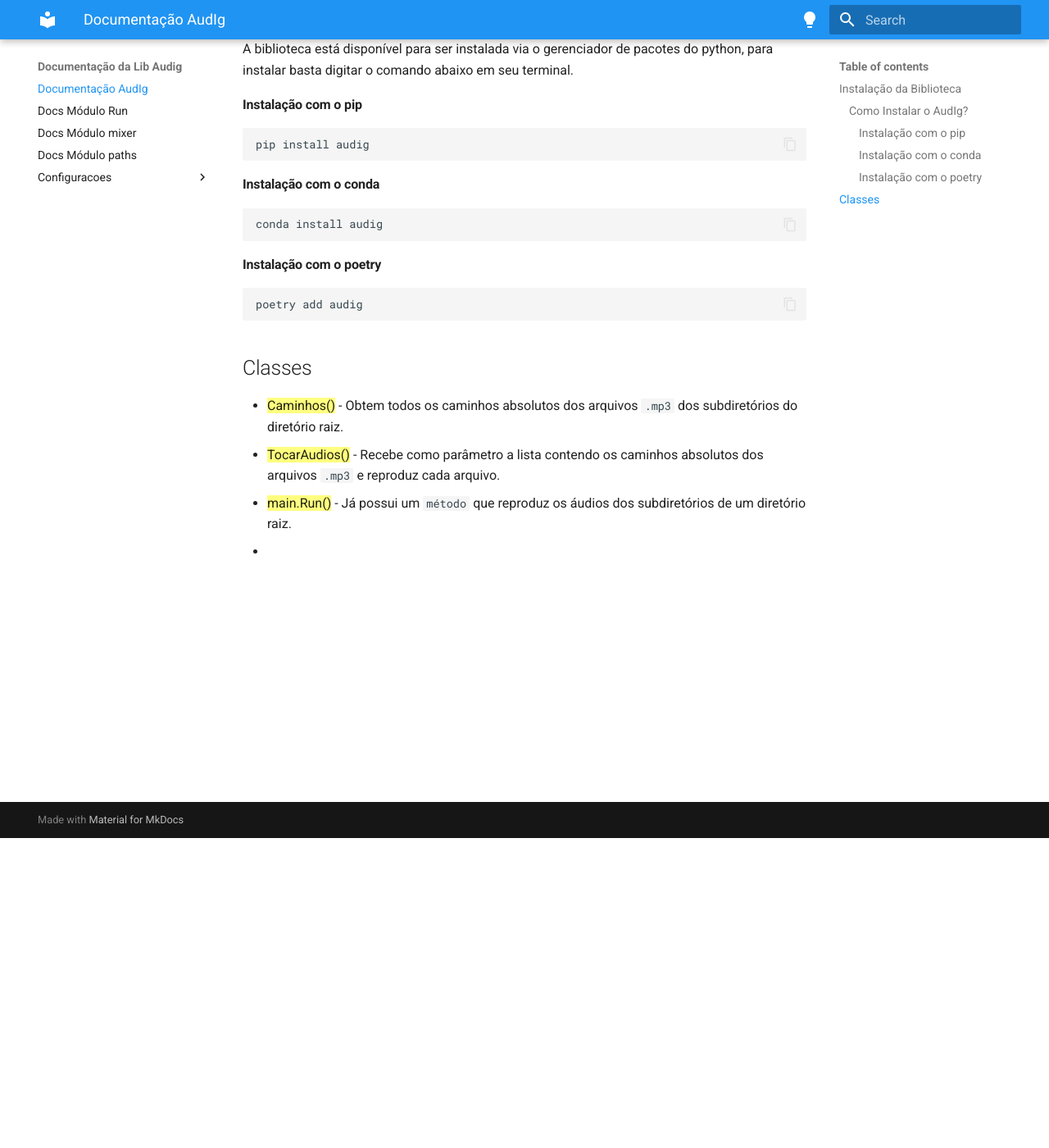
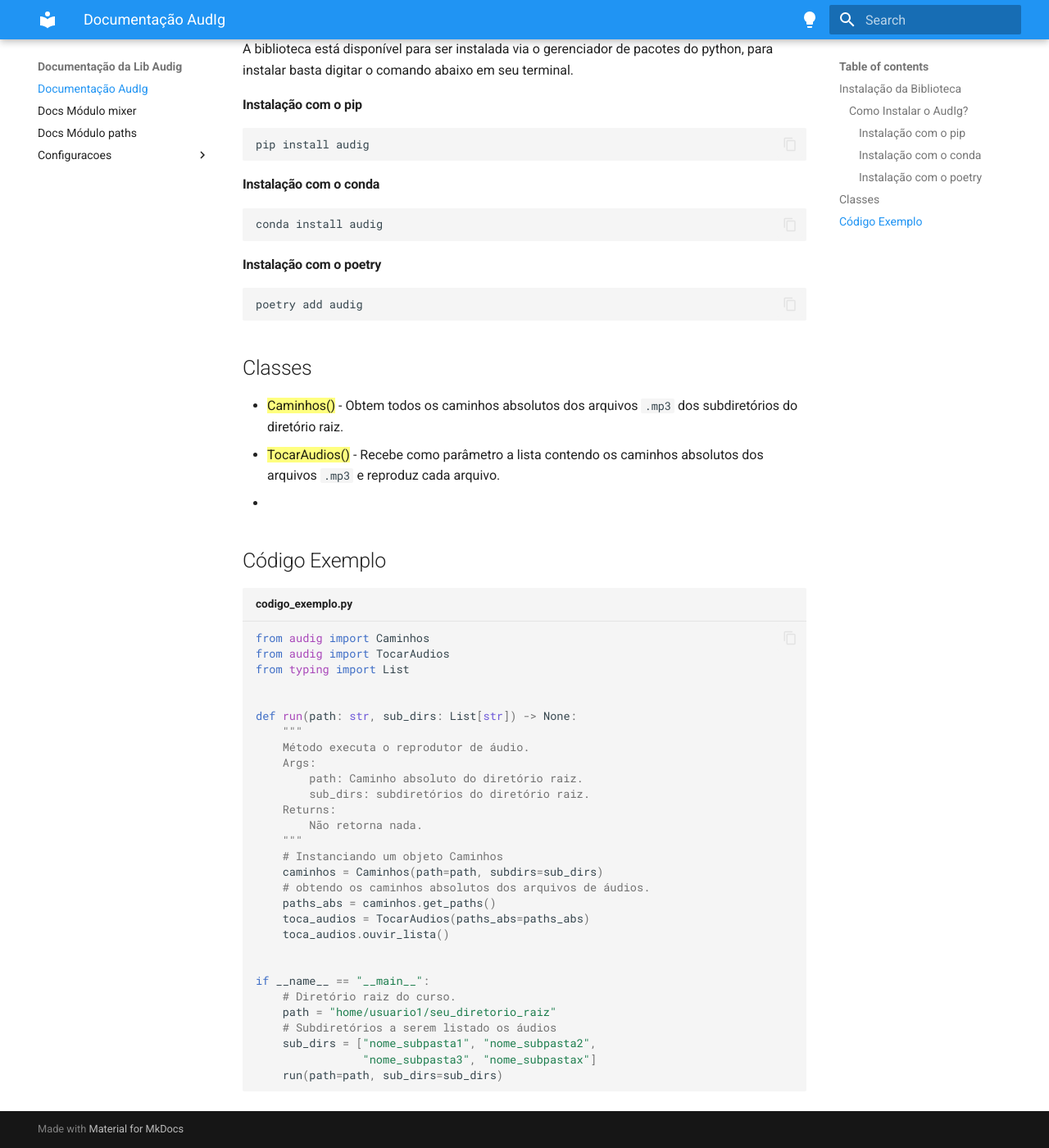
Before and after one commit to Oseiasdfarias/auding, an MkDocs documentation site: the page built from docs/index.md, in a window 1280 px wide and 1400 px high, scrolled down 378 px. Shown: the whole window at 82% size. Built offline with MkDocs 1.6.1 and Material for MkDocs 9.7.7, drawn with Linux system fonts in a browser that asks for light colours.

Commit message:
repositorio atualizado

````diff
--- a/audig/__init__.py
+++ b/audig/__init__.py
@@ -1,4 +1,4 @@
 from .paths import Caminhos         # noqa: F401
 from .mixer import TocarAudios      # noqa: F401
 
-__version__ = "0.1.1"
+__version__ = "0.1.9"
--- a/docs/index.md
+++ b/docs/index.md
@@ -17,7 +17,6 @@ A biblioteca está disponível para ser instalada via o gerenciador de pacotes d
 pip install audig
 ```
 
-
 #### Instalação com o conda
 
 ```{.sh}
@@ -34,5 +33,38 @@ poetry add audig
 
 * ==Caminhos()== - Obtem todos os caminhos absolutos dos arquivos `.mp3` dos subdiretórios do diretório raiz.
 * ==TocarAudios()== - Recebe como parâmetro a lista contendo os caminhos absolutos dos arquivos `.mp3` e reproduz cada arquivo.
-* ==main.Run()== - Já possui um `método` que reproduz os áudios dos subdiretórios de um diretório raiz.
 *
+
+## Código Exemplo
+
+```{.py3 hl_lines="" linenums="" title="codigo_exemplo.py"}
+from audig import Caminhos
+from audig import TocarAudios
+from typing import List
+
+
+def run(path: str, sub_dirs: List[str]) -> None:
+    """
+    Método executa o reprodutor de áudio.
+    Args:
+        path: Caminho absoluto do diretório raiz.
+        sub_dirs: subdiretórios do diretório raiz.
+    Returns:
+        Não retorna nada.
+    """
+    # Instanciando um objeto Caminhos
+    caminhos = Caminhos(path=path, subdirs=sub_dirs)
+    # obtendo os caminhos absolutos dos arquivos de áudios.
+    paths_abs = caminhos.get_paths()
+    toca_audios = TocarAudios(paths_abs=paths_abs)
+    toca_audios.ouvir_lista()
+
+
+if __name__ == "__main__":
+    # Diretório raiz do curso.
+    path = "home/usuario1/seu_diretorio_raiz"
+    # Subdiretórios a serem listado os áudios
+    sub_dirs = ["nome_subpasta1", "nome_subpasta2",
+                "nome_subpasta3", "nome_subpastax"]
+    run(path=path, sub_dirs=sub_dirs)
+```
--- a/pyproject.toml
+++ b/pyproject.toml
@@ -1,6 +1,6 @@
 [tool.poetry]
 name = "audig"
-version = "0.1.9"
+version = "0.2.0"
 description = "Reprodutor de áudio para estudo de inglês."
 authors = ["Oseiasdfarias <oseias.dfarias@gmail.com>"]
 readme = "README.md"
````
Also changed, not shown: README.md (+35 -0 lines), docs/main_reference.md (deleted, +0 -9 lines), 2 other files.
